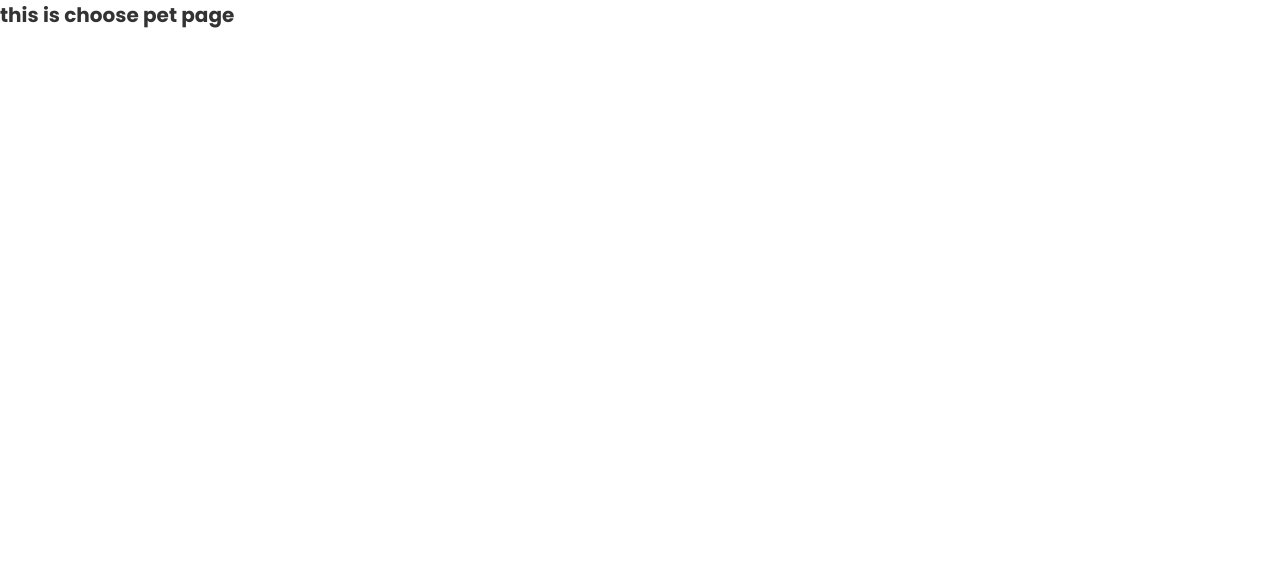
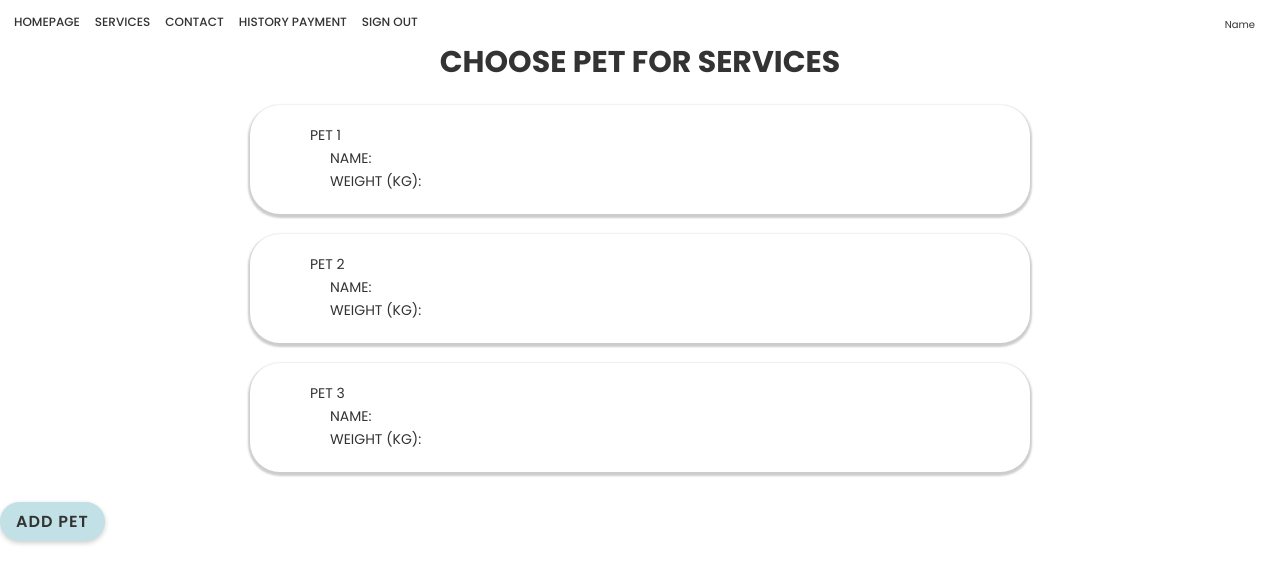
Before and after one commit to hoangpham23/PetSpa, a React (Create React App) app: page /choose-pet in a window 1280 px wide. Shown: the top 584 px of the page. Built offline with nearby package versions, Linux system fonts and the light colour scheme.

Commit message:
11/06 code

```diff
--- a/src/pages/choose-pet/ChoosePet.js
+++ b/src/pages/choose-pet/ChoosePet.js
@@ -1,39 +1,35 @@
 import axios from "axios";
 import { useEffect, useState } from "react";
+import HeaderForCus from "../../components/header/header-customer";
+import style from "./ChoosePet_style.module.css";
+import { Helmet } from 'react-helmet';
+import { useParams } from 'react-router-dom';
 
 function ChoosePet() {
-  // thiết kế thêm nút + trong trường hợp khách hàng muốn add thêm thú mưới
-  // phần code sign in của back end gửi thêm number of pets
-  // những trang choose pet, choose time,... về sau phải xác thực role customer
-  const [customerID, setCustomerID] = useState("");
-  const [isCustomerIDSent, setIsCustomerIDSent] = useState(false);
-  // chắc chắn phải có customerID
-  useEffect(() => {
-    const customer = JSON.parse(localStorage.getItem("account"));
-    if (customer) {
-      setCustomerID(customer.customerID);
-    }
-  }, []);
-  useEffect(() => {
-    // Gọi handleData chỉ khi customerID đã được gửi đi
-    if (customerID && !isCustomerIDSent) {
-      handleData(customerID);
-      setIsCustomerIDSent(true); // Cập nhật trạng thái đã gửi customerID
-    }
-  }, [customerID, isCustomerIDSent]);
-  async function handleData() {
-    const response = await axios.get("http://localhost:8090/choose-pet", {
-      customerID: customerID,
-    });
-    if (response === 200) {
-      // lưu thông tin mấy con pet ở đây
-      // sau đó in ra
-    }
-  }
-
   return (
     <div>
-      <h1>this is choose pet page</h1>
+      <HeaderForCus />
+      <section>
+        <div className={style.PetInfo_container}>
+          <h1>CHOOSE PET FOR SERVICES</h1>
+          <div className={style.PetInfo_box}>
+            <p>PET 1</p>
+            <p>NAME: </p>
+            <p>WEIGHT (KG): </p>
+          </div>
+          <div className={style.PetInfo_box}>
+            <p>PET 2</p>
+            <p>NAME: </p>
+            <p>WEIGHT (KG): </p>
+          </div>
+          <div className={style.PetInfo_box}>
+            <p>PET 3</p>
+            <p>NAME: </p>
+            <p>WEIGHT (KG): </p>
+          </div>
+        </div>
+        <input type="submit" value="ADD PET" className={style.btn}/>
+      </section>
     </div>
   );
 }
--- /dev/null
+++ b/src/pages/choose-pet/ChoosePet_style.module.css
@@ -0,0 +1,55 @@
+@import url("https://fonts.googleapis.com/css2?family=Poppins:wght@300;400;500;600;700;800;900&display=swap");
+
+:root {
+    --shadow-color: rgba(0, 0, 0, 0.2);
+  }
+
+.PetInfo_container{
+    margin: 4rem 5rem 3rem 5rem;
+}
+
+.PetInfo_container h1{
+    font-size: 3rem;
+    text-align: center;
+}
+
+.PetInfo_container .PetInfo_box{
+    margin: 2rem 20rem;
+    padding: 2rem 8rem;
+    box-shadow: 0 2px 2px 2px var(--shadow-color);
+    border-radius: 30px;
+}
+
+.PetInfo_box p{
+    font-size: 1.4rem;
+    padding-bottom: 2px;
+}
+
+.PetInfo_box p:first-of-type{
+    margin-left: -2rem;
+}
+
+.btn {
+    display: inline-block;
+    padding: 0.5rem 1.4rem;
+    background: var(--header-color);
+    border-radius: 60px;
+    box-shadow: 0 0.2rem 0.5rem var(--shadow-color);
+    font-size: 1.6rem;
+    color: var(--text-color);
+    letter-spacing: 0.1rem;
+    font-weight: 600;
+    border: 0.2rem solid transparent;
+    transition: 0.5s ease;
+}
+
+  .btn:hover {
+    background: transparent;
+    color: #0b5864;
+    border-color: #0b5864;
+  }
+
+  .PetInfo_box .btn {
+    display: flex;
+    margin-left: 50rem;
+}
```
Also changed, not shown: 1 other file (tests, documents, lock files or other folders).
